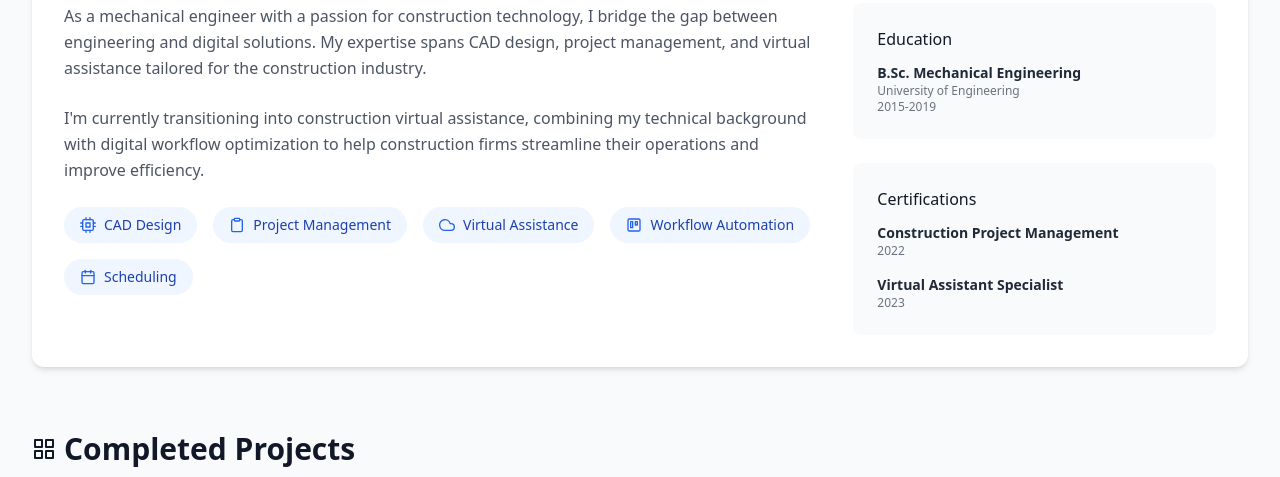
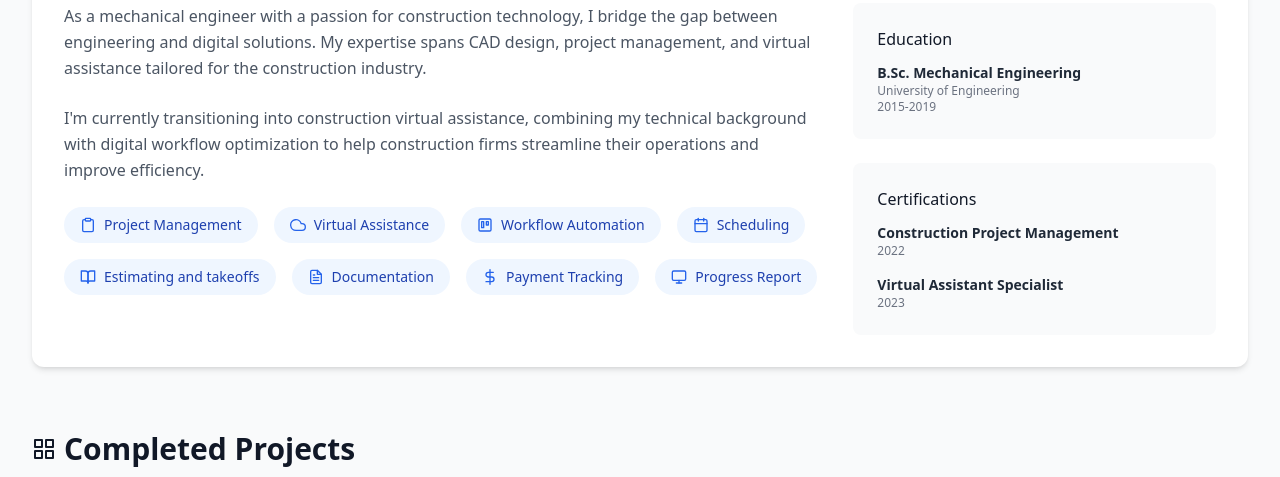
Before and after one commit to jodvid/josephprofile, a plain HTML site: page index.html in a window 1280 px wide. Shown: the part 695-1172 px from the top of the page. Drawn offline with nearby package versions, Linux system fonts and the light colour scheme.

Commit message:
final for today

```diff
--- a/index.html
+++ b/index.html
@@ -49,10 +49,6 @@
                             </p>
                             <div class="flex flex-wrap gap-4">
                                 <div class="flex items-center bg-blue-50 rounded-full px-4 py-2">
-                                    <i data-feather="cpu" class="text-blue-600 mr-2 w-4 h-4"></i>
-                                    <span class="text-sm font-medium text-blue-800">CAD Design</span>
-                                </div>
-                                <div class="flex items-center bg-blue-50 rounded-full px-4 py-2">
                                     <i data-feather="clipboard" class="text-blue-600 mr-2 w-4 h-4"></i>
                                     <span class="text-sm font-medium text-blue-800">Project Management</span>
                                 </div>
@@ -67,6 +63,22 @@
                                 <div class="flex items-center bg-blue-50 rounded-full px-4 py-2">
                                     <i data-feather="calendar" class="text-blue-600 mr-2 w-4 h-4"></i>
                                     <span class="text-sm font-medium text-blue-800">Scheduling</span>
+                                </div>
+                                <div class="flex items-center bg-blue-50 rounded-full px-4 py-2">
+                                    <i data-feather="book-open" class="text-blue-600 mr-2 w-4 h-4"></i>
+                                    <span class="text-sm font-medium text-blue-800">Estimating and takeoffs</span>
+                                </div>
+                                <div class="flex items-center bg-blue-50 rounded-full px-4 py-2">
+                                    <i data-feather="file-text" class="text-blue-600 mr-2 w-4 h-4"></i>
+                                    <span class="text-sm font-medium text-blue-800">Documentation</span>
+                                </div>
+                                <div class="flex items-center bg-blue-50 rounded-full px-4 py-2">
+                                    <i data-feather="dollar-sign" class="text-blue-600 mr-2 w-4 h-4"></i>
+                                    <span class="text-sm font-medium text-blue-800">Payment Tracking</span>
+                                </div>
+                                <div class="flex items-center bg-blue-50 rounded-full px-4 py-2">
+                                    <i data-feather="monitor" class="text-blue-600 mr-2 w-4 h-4"></i>
+                                    <span class="text-sm font-medium text-blue-800">Progress Report</span>
                                 </div>
 
                             </div>
```
